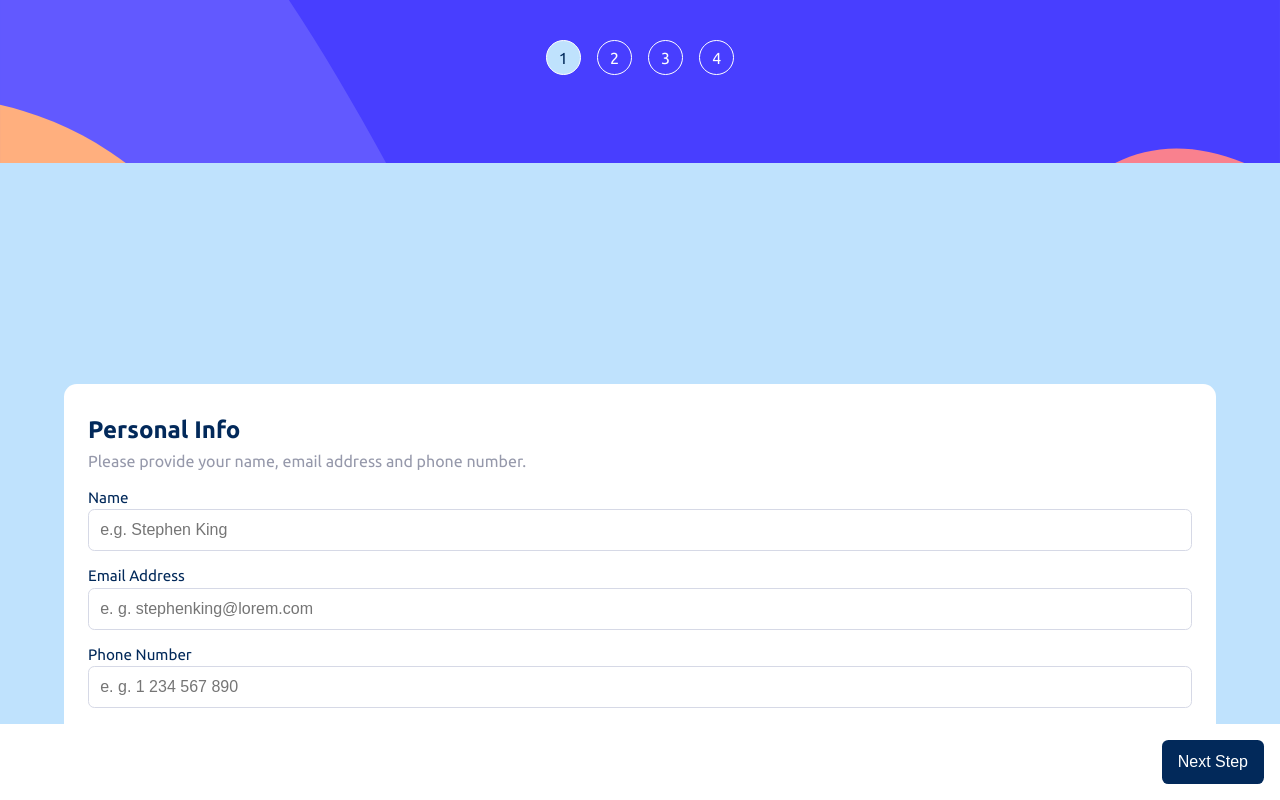
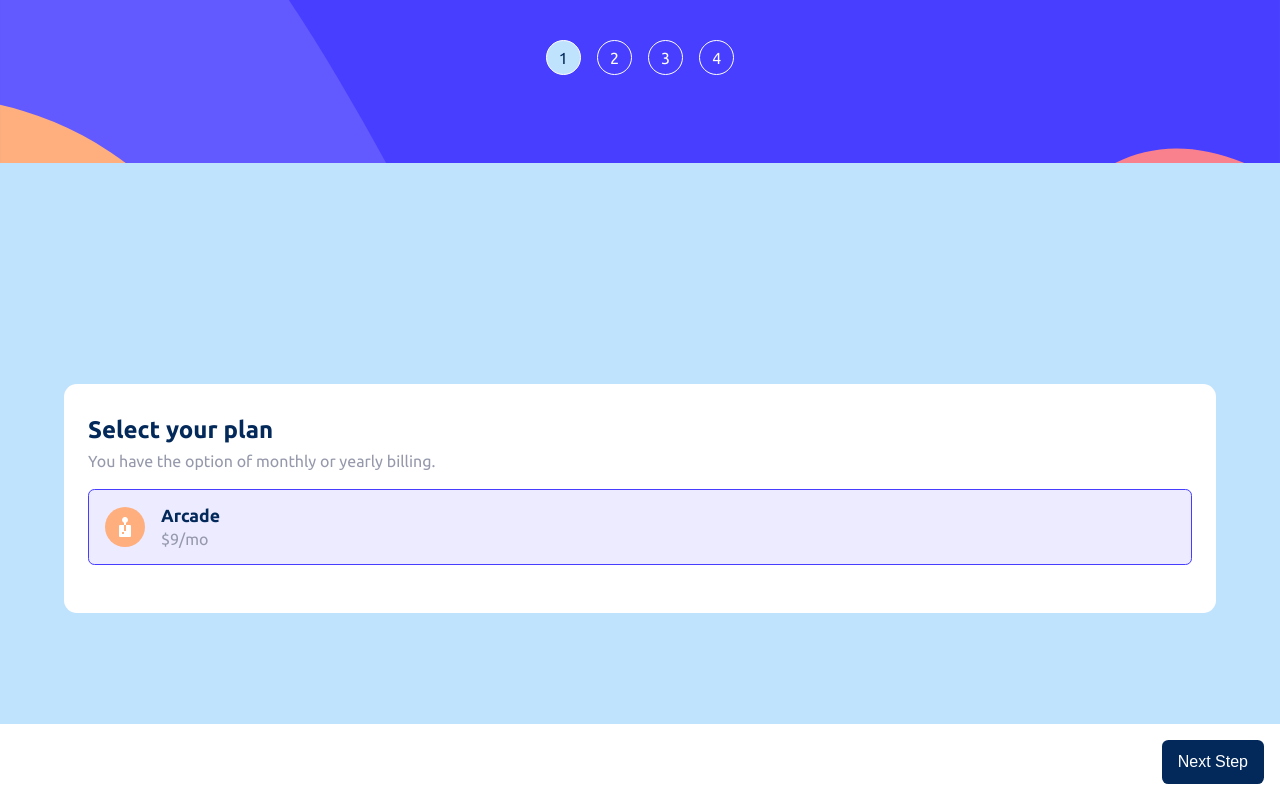
Before and after one commit to LucaJahnen/multi-step-form, a React (Vite) app: page / in a window 1280 px wide. Built offline with nearby package versions, Linux system fonts and the light colour scheme.

Commit message:
creating cards for second slide

```diff
--- a/package.json
+++ b/package.json
@@ -4,7 +4,7 @@
   "version": "0.0.0",
   "type": "module",
   "scripts": {
-    "dev": "vite",
+    "dev": "vite --host",
     "build": "vite build",
     "lint": "eslint . --ext js,jsx --report-unused-disable-directives --max-warnings 0",
     "preview": "vite preview"
--- a/src/App.jsx
+++ b/src/App.jsx
@@ -9,7 +9,7 @@ function App() {
     <>
       <GlobalStyle />
       <Background />
-      <FirstSlide />
+      <SecondSlide />
     </>
   )
 }
--- a/src/components/SecondSlide/SecondSlide.elements.jsx
+++ b/src/components/SecondSlide/SecondSlide.elements.jsx
@@ -0,0 +1,39 @@
+import styled from "styled-components"
+
+export const ItemsWrapper = styled.div`
+margin: 1rem 0;
+`
+
+export const Label = styled.label`
+display: block;
+width: 100%;
+padding: 1rem;
+border: 1px solid ${props => props.checked ? "var(--purplish-blue)" : "var(--cool-gray)" };
+background-color: ${props => props.checked ? "hsla(243, 100%, 62%, 0.1)" : "transparent" };
+transition: all 0.3s ease;
+border-radius: 0.4rem;
+display: flex;
+cursor: pointer;
+`
+
+export const Input = styled.input`
+display: none;
+`
+
+export const Img = styled.img`
+
+`
+
+export const TextWrapper = styled.section`
+margin-left: 1rem;
+`
+
+export const CardHeading = styled.h2`
+color: var(--marine-blue);
+font-size: 1.1rem;
+`
+
+export const CardDesc = styled.p`
+color: var(--cool-gray);
+margin-top: 0.3rem;
+`
--- a/src/components/SecondSlide/SecondSlide.jsx
+++ b/src/components/SecondSlide/SecondSlide.jsx
@@ -1,8 +1,50 @@
-import React from 'react'
+import SlideWrapper from "../components/SlideWrapper/SlideWrapper"
+import Heading from "../components/Heading/Heading"
+import Paragraph from "../components/Paragraph/Paragraph"
+import { ItemsWrapper, Label, Input, Img, TextWrapper, CardHeading, CardDesc } from "./SecondSlide.elements"
+import IconArcade from "../../assets/images/icon-arcade.svg"
+import IconAdvanced from "../../assets/images/icon-advanced.svg"
+import IconPro from "../../assets/images/icon-pro.svg"
+import { useState } from "react"
+
+const Card = [
+  {
+    src: IconArcade,
+    id: "arcade",
+    price: 9,
+    heading: "Arcade"
+  },
+  {
+    src: IconAdvanced,
+    id: "advanced",
+    price: 12,
+    heading: "Advanced"
+  },
+  {
+    src: IconPro,
+    id: "pro",
+    price: 15,
+    heading: "Pro"
+  }
+]
 
 const SecondSlide = () => {
+  const [checked, setChecked] = useState(true)
   return (
-    <div>SecondSlide</div>
+    <SlideWrapper>
+      <Heading>Select your plan</Heading>
+      <Paragraph>You have the option of monthly or yearly billing.</Paragraph>
+      <ItemsWrapper>
+        <Label htmlFor="arcade" checked={checked}>
+          <Img src={IconArcade} />
+          <TextWrapper>
+            <CardHeading>Arcade</CardHeading>
+            <CardDesc>$9/mo</CardDesc>
+          </TextWrapper>
+          <Input type="checkbox" id="arcade" checked={checked} onClick={() => setChecked(!checked)}></Input>
+        </Label>
+      </ItemsWrapper>
+    </SlideWrapper>
   )
 }
 
```
